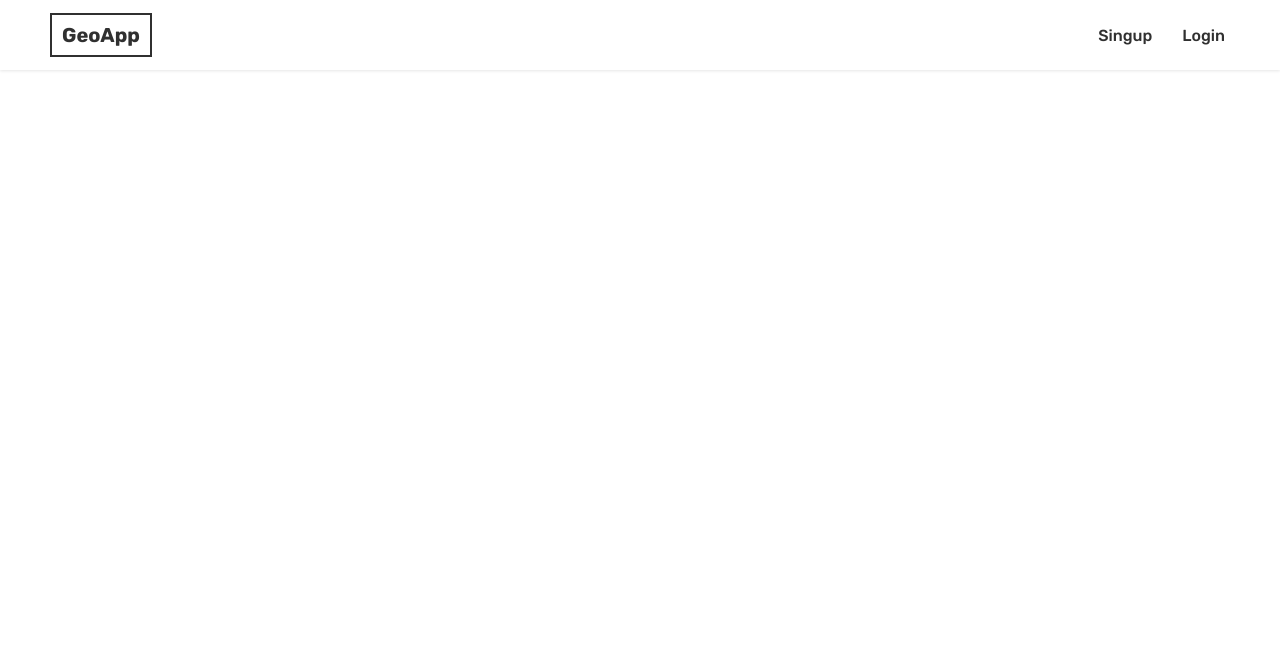
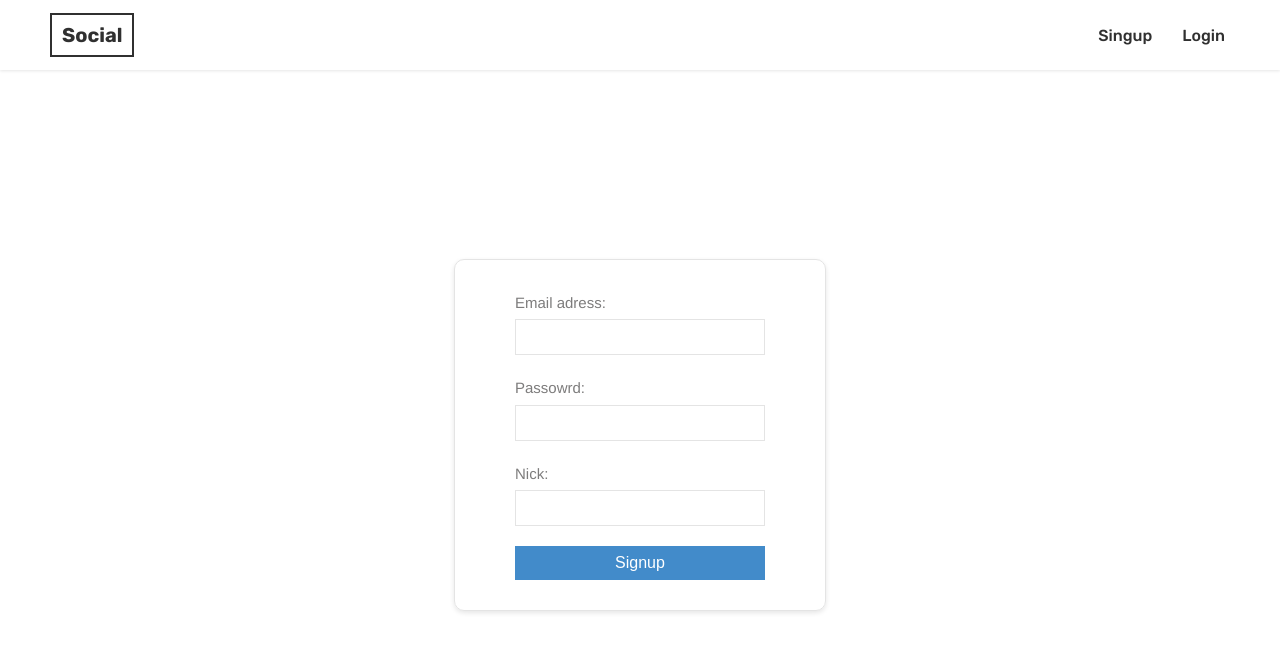
Before and after one commit to PatrickBialek/013_Social-media-portal-with-vue, a Vue app: page /#/signup in a window 1280 px wide. Before the commit this address led to /#/. Shown: the top 652 px of the page. Built offline with nearby package versions, Linux system fonts and the light colour scheme.

Commit message:
Working on auth

```diff
--- a/package.json
+++ b/package.json
@@ -11,6 +11,7 @@
   },
   "dependencies": {
     "firebase": "^5.10.0",
+    "slugify": "^1.3.4",
     "vue": "^2.5.2",
     "vue-router": "^3.0.1"
   },
--- /dev/null
+++ b/src/components/auth/Signup.vue
@@ -0,0 +1,144 @@
+<template>
+  <div class="signup">
+    <div class="signup__content">
+      <form class="signup__form" @submit.prevent="signup">
+        <div class="signup__box">
+          <label for="signup-mail">Email adress:</label>
+          <input type="text" name="signup-mail" v-model="email">
+        </div>
+        <div class="signup__box">
+          <label for="signup-passowrd">Passowrd:</label>
+          <input type="password" name="signup-passowrd" v-model="password">
+        </div>
+        <div class="signup__box">
+          <label for="signup-nick">Nick:</label>
+          <input type="text" name="signup-nick" v-model="nick">
+        </div>
+        <p class="error" v-if="feedback">{{ feedback }}</p>
+        <button class="signup__btn">Signup</button>
+      </form>
+    </div>
+  </div>
+</template>
+
+<script>
+import slugify from "slugify";
+import db from "@/firebase/init";
+import firebase from "firebase";
+
+export default {
+  name: "Signup",
+  data() {
+    return {
+      email: null,
+      password: null,
+      feedback: null,
+      nick: null,
+      slug: null
+    };
+  },
+  methods: {
+    signup() {
+      if (this.nick && this.email && this.password) {
+        this.slug = slugify(this.nick, {
+          replacement: "-",
+          remove: /[$*_+~.()'"!\-:@]/g,
+          lower: true
+        });
+
+        let ref = db.collection("users").doc(this.slug);
+        ref.get().then(doc => {
+          if (doc.exists) {
+            this.feedback = "This nick is taken.";
+          } else {
+            firebase
+              .auth()
+              .createUserWithEmailAndPassword(this.email, this.password)
+              .catch(err => {
+                console.log(err);
+                this.feedback = err.message;
+              });
+          }
+        });
+      } else {
+        this.feedback = "You must fill all fields";
+      }
+    }
+  }
+};
+</script>
+
+<style lang="scss" scoped>
+.signup {
+  box-sizing: border-box;
+  width: 100%;
+  height: calc(100vh - 70px);
+  align-items: center;
+  padding: 20px 10px;
+
+  &,
+  &__content,
+  &__box,
+  &__form {
+    display: flex;
+    justify-content: center;
+  }
+
+  &__content {
+    width: 100%;
+    max-width: 350px;
+    padding: 30px 10px;
+    border: 1px solid #e4e4e4;
+    border-radius: 10px;
+    box-shadow: 0 2px 5px rgba(0, 0, 0, 0.1);
+  }
+
+  &__form {
+    flex-direction: column;
+    width: 90%;
+    max-width: 250px;
+  }
+
+  &__box {
+    flex-direction: column;
+    margin-bottom: 20px;
+
+    & > label {
+      margin-bottom: 4px;
+      font-size: 15px;
+      line-height: 1.7;
+      color: #7d7c7c;
+      font-family: "Helvetica Neue", Helvetica, Arial, sans-serif;
+    }
+
+    & > input[type="text"],
+    & > input[type="password"] {
+      border: 1px solid #e4e4e4;
+      background-color: #fff;
+      outline: none;
+      padding: 8px 12px;
+      font-size: 16px;
+      color: #303030;
+    }
+  }
+
+  &__btn {
+    background-color: #428bca;
+    color: #fff;
+    padding: 8px 12px;
+    cursor: pointer;
+    border: none;
+    font-size: 16px;
+    transition: background-color 0.2s ease-in-out;
+
+    &:hover {
+      background-color: #186eb9;
+    }
+  }
+}
+
+.error {
+  color: red;
+  margin-bottom: 20px;
+}
+</style>
--- a/src/components/home/GMap.vue
+++ b/src/components/home/Homepage.vue
@@ -1,10 +1,10 @@
 <template>
-  <div class="map"></div>
+  <div class="homepage"></div>
 </template>
 
 <script>
 export default {
-  name: "GMap",
+  name: "Homepage",
   data() {
     return {};
   }
--- a/src/components/layout/Navigation.vue
+++ b/src/components/layout/Navigation.vue
@@ -2,7 +2,7 @@
   <div class="nav">
     <div class="nav__content-box">
       <div class="nav__logo-box">
-        <a href class="nav__logo">GeoApp</a>
+        <a href class="nav__logo">Social</a>
       </div>
       <nav class="nav__nav-content">
         <ul class="nav__items-list">
--- a/src/firebase/init.js
+++ b/src/firebase/init.js
@@ -1,5 +1,5 @@
  import firebase from "firebase";
- import firebase from "firebase/firestore";
+ import firestore from "firebase/firestore";
 
  // Initialize Firebase
  const config = {
--- a/src/router/index.js
+++ b/src/router/index.js
@@ -1,13 +1,21 @@
-import Vue from 'vue';
-import Router from 'vue-router';
-import GMap from '@/components/home/GMap';
+import Vue from "vue";
+import Router from "vue-router";
+import Homepage from "@/components/home/Homepage";
+import Signup from "@/components/auth/Signup";
 
-Vue.use(Router)
+Vue.use(Router);
 
 export default new Router({
-  routes: [{
-    path: '/',
-    name: 'GMap',
-    component: GMap
-  }]
-})
+  routes: [
+    {
+      path: "/",
+      name: "Homepage",
+      component: Homepage
+    },
+    {
+      path: "/signup",
+      name: "Signup",
+      component: Signup
+    }
+  ]
+});
```
Also changed, not shown: 1 other file (tests, documents, lock files or other folders).
